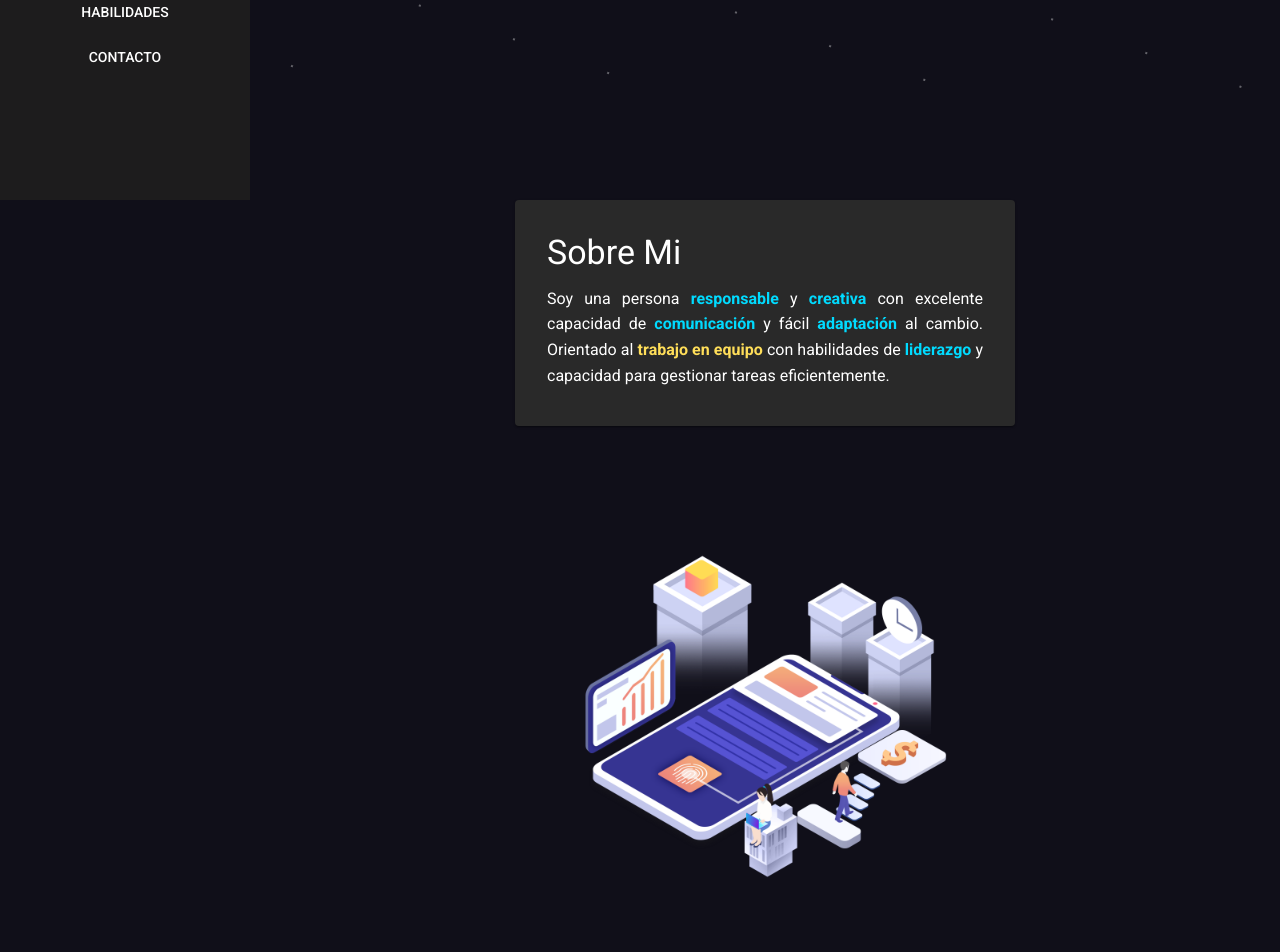
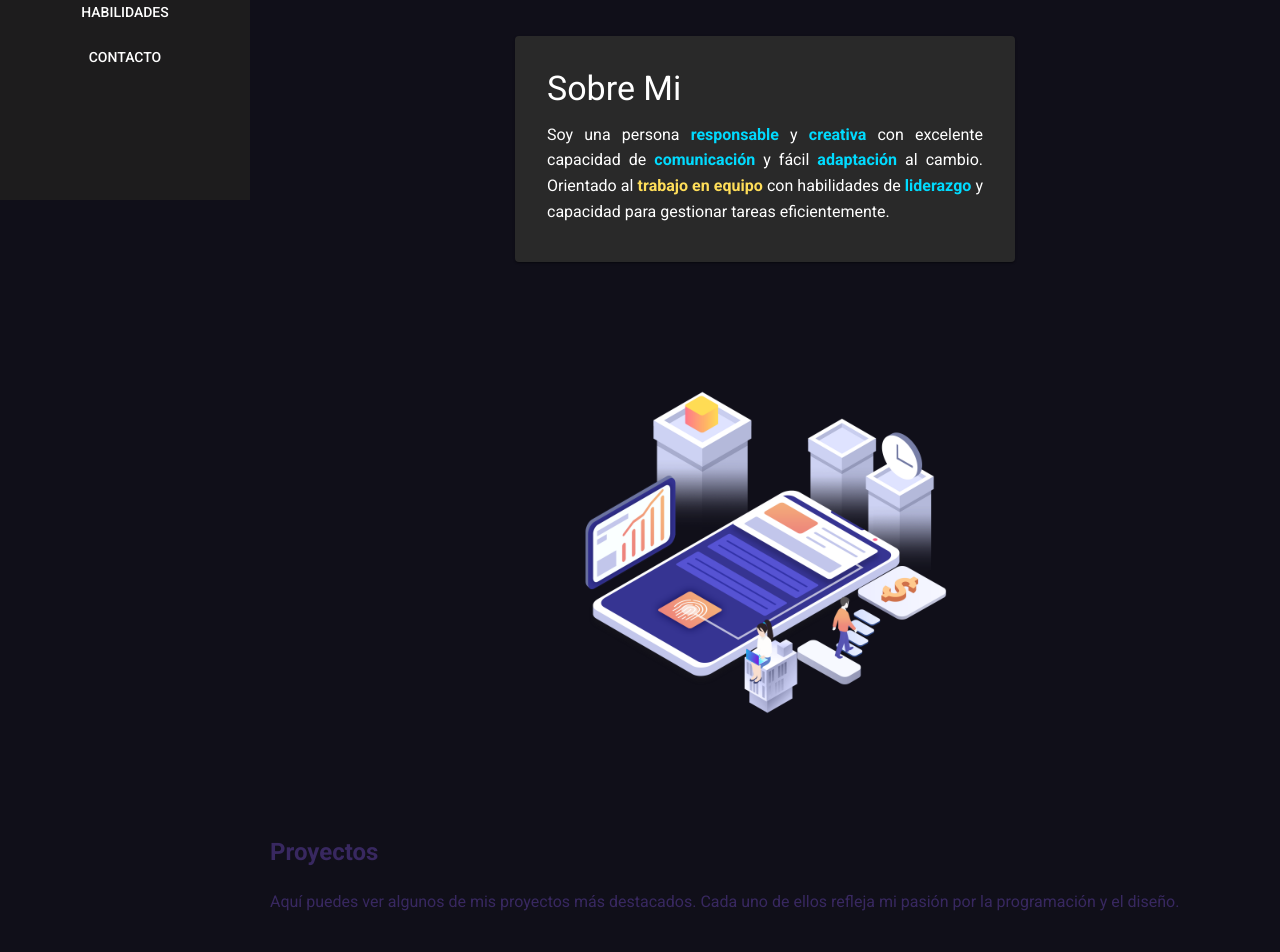
Before and after one commit to xStarH4ndx/Portfolio, a React (Vite) app: page / in a window 1280 px wide. Shown: the part 600-1552 px from the top of the page. Built offline with nearby package versions, Linux system fonts and the light colour scheme.

Commit message:
detalles

```diff
--- a/src/App.tsx
+++ b/src/App.tsx
@@ -15,10 +15,10 @@ const App: React.FC = () => {
       <Box id="header" sx={{ py: 6 }}>
         <Header />
       </Box>
-      <Box id="sobre-mi" sx={{ py: 6 }}>
+      <Box id="sobre-mi">
         <SobreMi />
       </Box>
-      <Box id="proyectos" sx={{ minHeight: '100vh', py: 6 }}>
+      <Box id="proyectos">
         <Proyectos />
       </Box>
       <Box id="educacion" sx={{ minHeight: '100vh', py: 6 }}>
--- a/src/sections/Header.tsx
+++ b/src/sections/Header.tsx
@@ -13,7 +13,7 @@ const Header: React.FC = () => {
           position: relative;
           overflow: hidden;
           width: 100%;
-          height: 80vh; /* ocupa la altura de la pantalla */
+          height: 70vh; /* ocupa la altura de la pantalla */
         }
 
         .stars-background {
--- a/src/sections/Proyectos.tsx
+++ b/src/sections/Proyectos.tsx
@@ -2,7 +2,7 @@ import React from 'react'
 
 const Proyectos: React.FC = () => {
     return (
-        <div id="proyectos" style={{ padding: '20px', marginTop: '100px' }}>
+        <div id="proyectos" style={{ padding: '20px' }}>
             <h2 style={{ color: '#382860' }}>Proyectos</h2>
             <p style={{ color: '#382860' }}>
                 Aquí puedes ver algunos de mis proyectos más destacados. Cada uno de ellos refleja mi pasión por la programación y el diseño.
--- a/src/sections/SobreMi.tsx
+++ b/src/sections/SobreMi.tsx
@@ -13,8 +13,10 @@ const SobreMi: React.FC = () => {
       justifyContent="center"
       sx={{
         maxWidth: "1070px",   // límite de ancho
-        margin: "0 auto",    // lo centra en la página
-        padding: 2,
+        marginTop: "-20px",    // lo centra en la página,
+        marginLeft: "auto",
+        marginRight: "auto",
+
       }}
     >
       {/* Columna Izquierda */}
```
